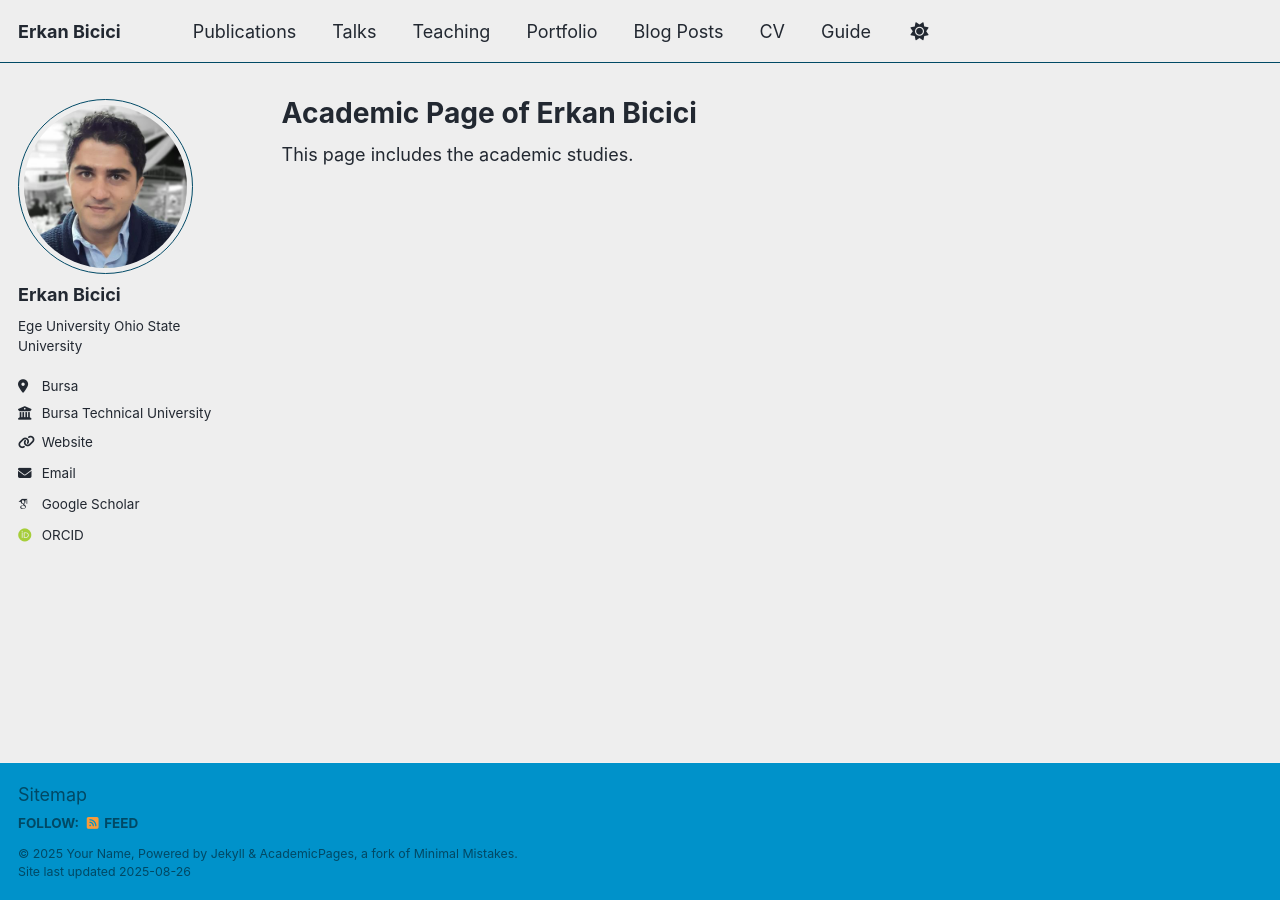
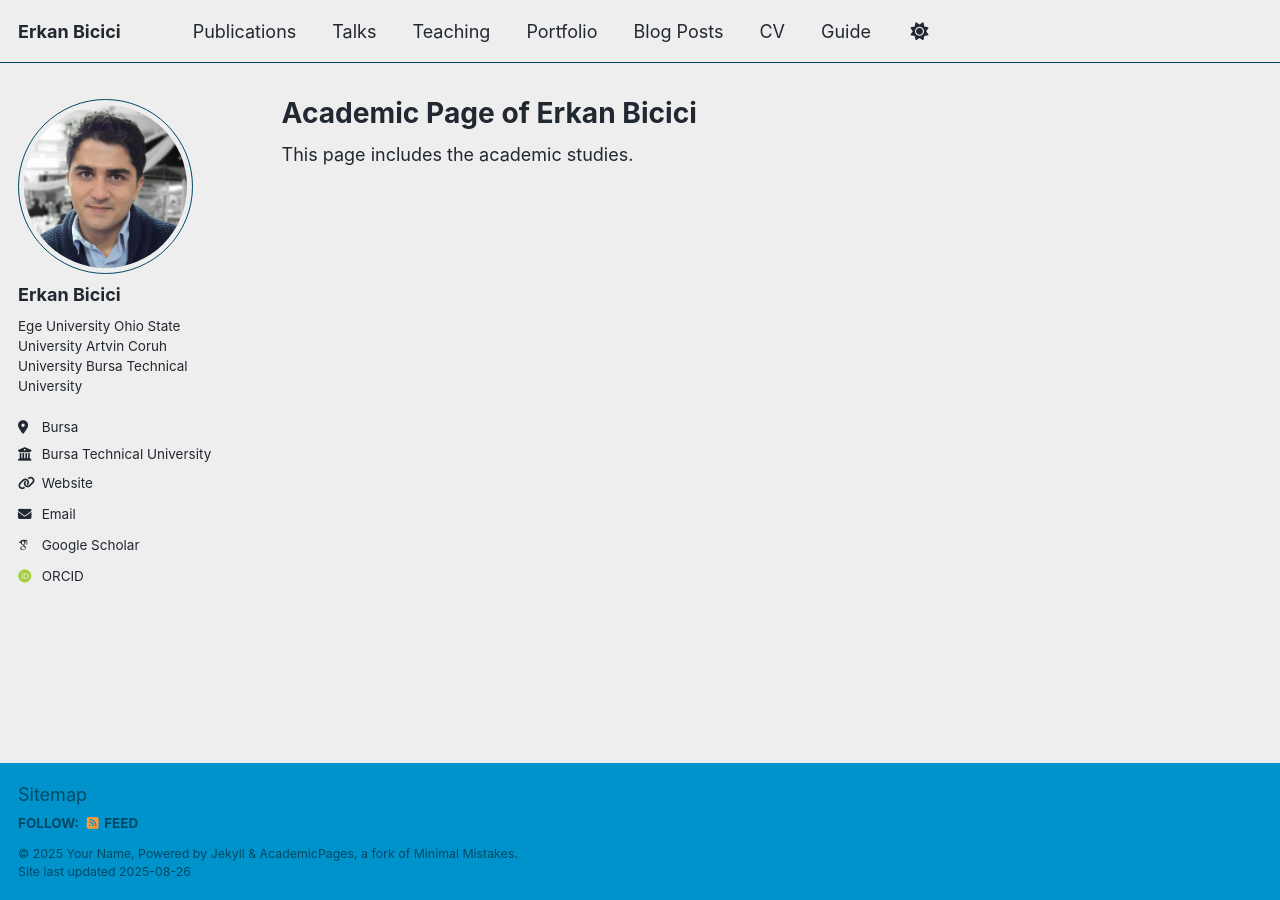
Before and after one commit to erkanbicici/erkanbicici.github.io, a Jekyll site: the page built from _pages/about.md, in a window 1280 px wide. Built offline with Jekyll 4.4.1, drawn with Linux system fonts in a browser that asks for light colours; some web fonts are replaced; a script that is not in the unit is left out.

Commit message:
Update _config.yml

```diff
--- a/_config.yml
+++ b/_config.yml
@@ -25,8 +25,7 @@ author:
   avatar           : "Erkan Bicici.jpg"
   name             : "Erkan Bicici"
   pronouns         : # example: "she/her"
-  bio              : "Ege University \n
-                      Ohio State University"
+  bio              : "Ege University \n Ohio State University\nArtvin Coruh University\nBursa Technical University"
   location         : "Bursa"
   employer         : "Bursa Technical University"
   uri              : "https://sayfam.btu.edu.tr/en/erkan.bicici"
```
